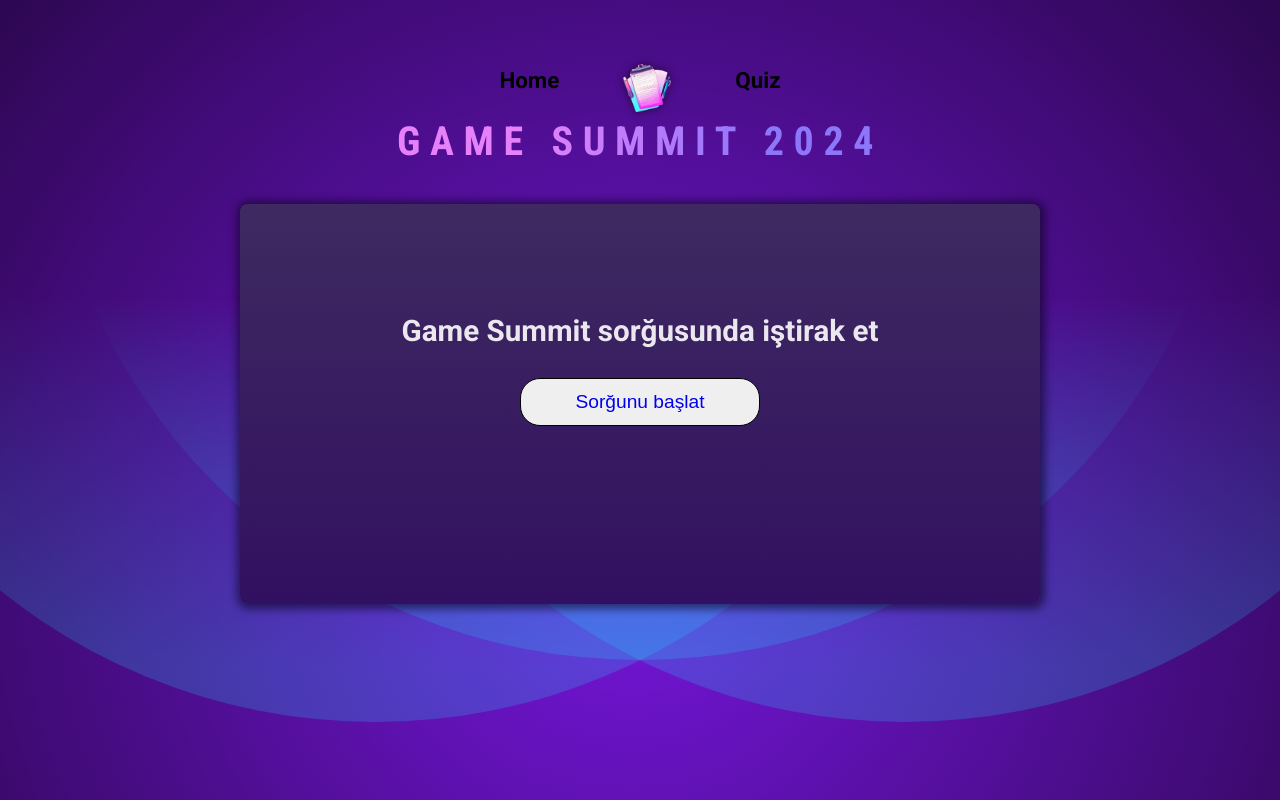
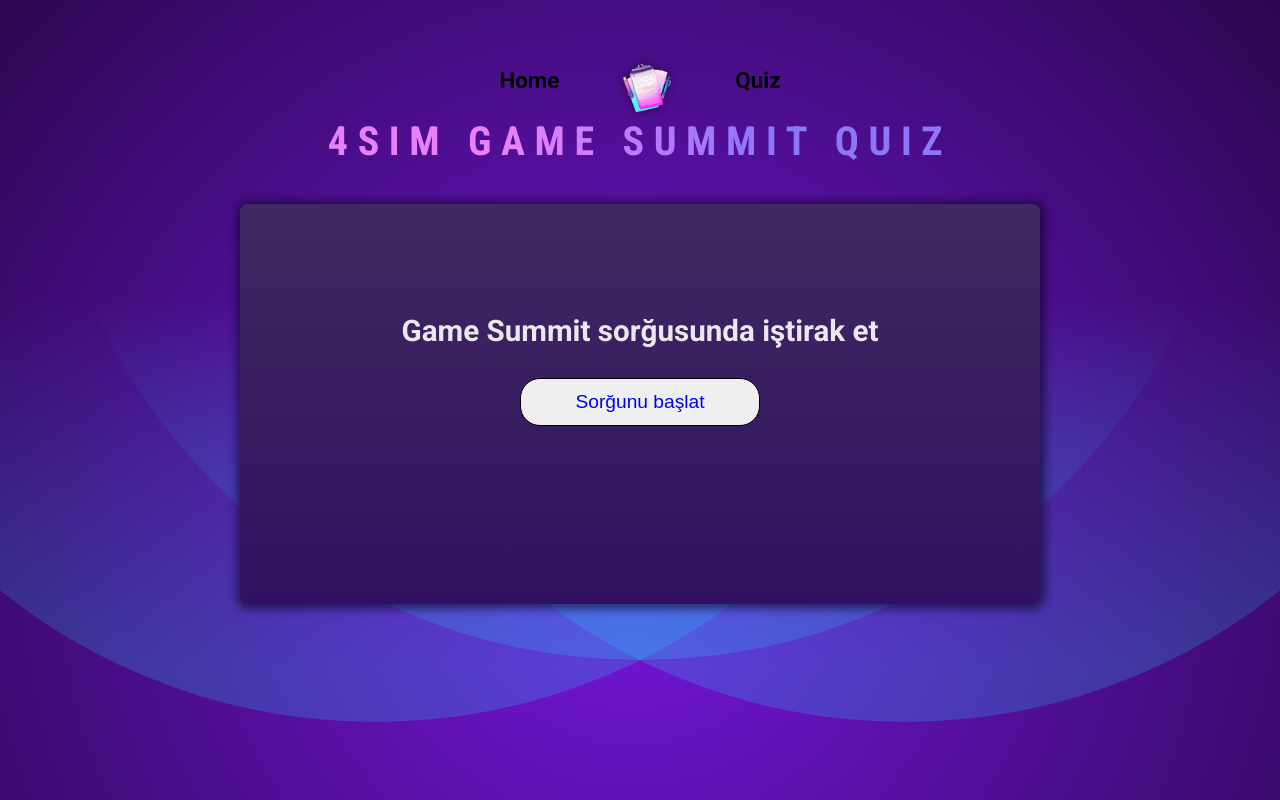
Before and after one commit to ZSabina88/GameSummit-App, a React (Vite) app: page / in a window 1280 px wide. Built offline with nearby package versions, Linux system fonts and the light colour scheme.

Commit message:
final touch

```diff
--- a/src/components/Header.jsx
+++ b/src/components/Header.jsx
@@ -9,7 +9,7 @@ export default function Header() {
         <img src={logo} alt="" />
         <NavLink to="/quiz">Quiz</NavLink>
       </div>
-      <h1>Game Summit 2024</h1>
+      <h1>4SIM Game Summit Quiz</h1>
     </header>
   );
 }
```
